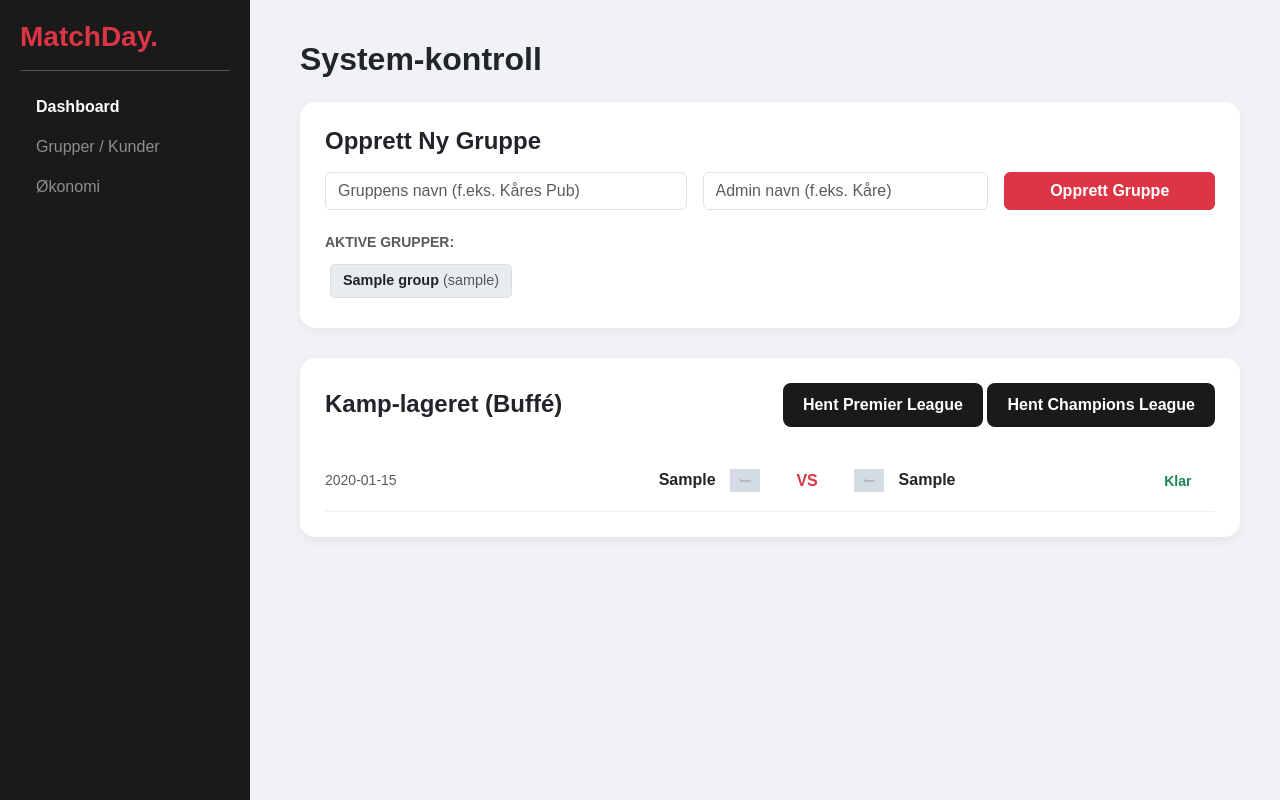
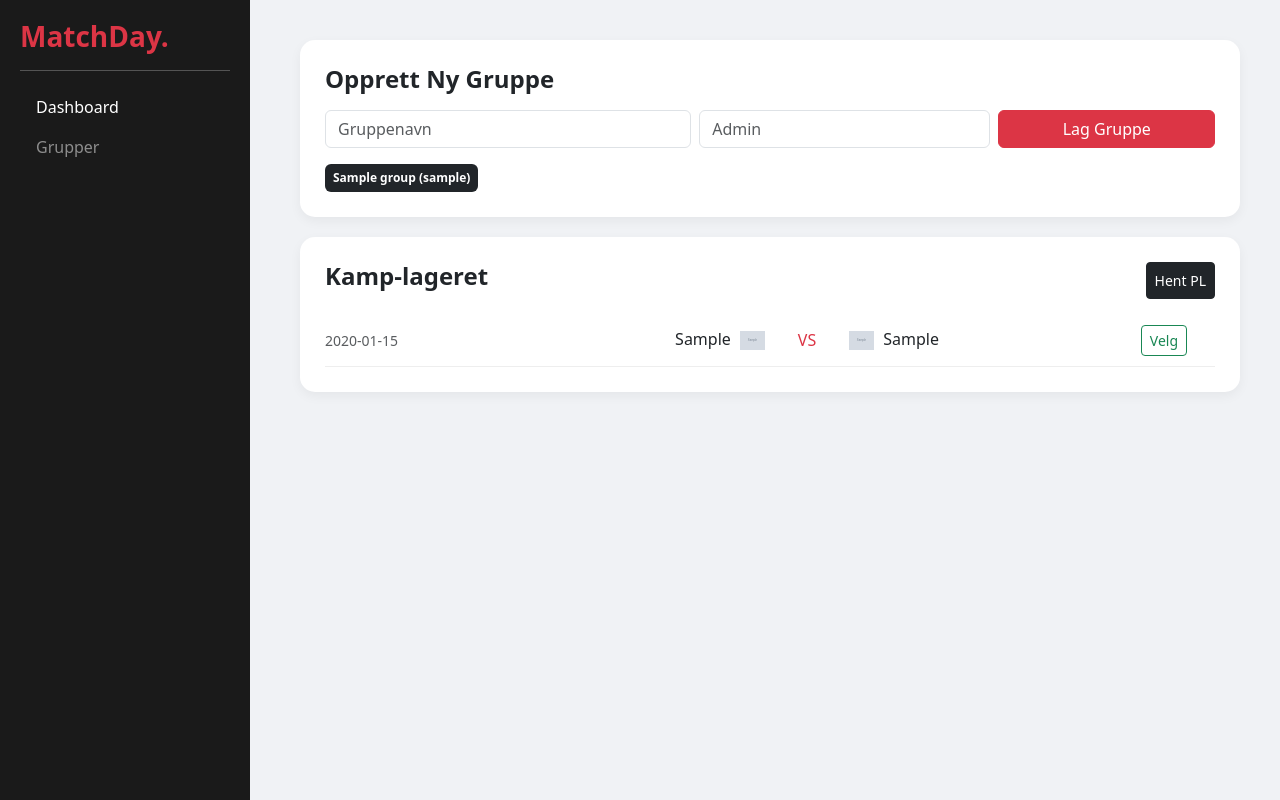
Before and after one commit to claseasybranding-ops/matchday-demo, a Flask app: page /super_admin_dashboard in a window 1280 px wide. Run offline with Flask 3, Linux system fonts and the light colour scheme; tables that the repository leaves empty hold one stand-in row (values such as "Sample post"); grey boxes marked "Sample" are stand-in pictures.

Commit message:
Update super_admin.html

```diff
--- a/templates/super_admin.html
+++ b/templates/super_admin.html
@@ -2,19 +2,15 @@
 <html lang="no">
 <head>
     <meta charset="UTF-8">
-    <meta name="viewport" content="width=device-width, initial-scale=1.0">
-    <title>Super-Admin | MatchDay Pro</title>
+    <title>Super-Admin | MatchDay</title>
     <link href="https://cdn.jsdelivr.net/npm/bootstrap@5.3.0/dist/css/bootstrap.min.css" rel="stylesheet">
     <style>
-        body { background: #f0f2f5; font-family: sans-serif; }
+        body { background: #f0f2f5; }
         .sidebar { background: #1a1a1a; color: white; min-height: 100vh; padding: 20px; position: fixed; width: 250px; }
         .main-content { margin-left: 260px; padding: 40px; }
-        .card { border-radius: 15px; border: none; box-shadow: 0 4px 12px rgba(0,0,0,0.05); background: white; padding: 25px; margin-bottom: 30px; }
-        .logo-sm { width: 30px; height: 30px; object-fit: contain; margin: 0 10px; }
-        .match-row { border-bottom: 1px solid #eee; padding: 15px 0; display: flex; align-items: center; }
-        .btn-api { background: #1a1a1a; color: white; border-radius: 8px; padding: 10px 20px; font-weight: bold; border: none; transition: 0.3s; }
-        .btn-api:hover { background: #cc0000; }
-        .group-tag { background: #e9ecef; border-radius: 5px; padding: 5px 12px; margin: 5px; display: inline-block; font-size: 0.9rem; border: 1px solid #ddd; }
+        .card { border-radius: 15px; border: none; box-shadow: 0 4px 12px rgba(0,0,0,0.05); background: white; padding: 25px; margin-bottom: 20px; }
+        .match-row { border-bottom: 1px solid #eee; padding: 10px 0; display: flex; align-items: center; }
+        .logo-sm { width: 25px; height: 25px; object-fit: contain; margin: 0 5px; }
     </style>
 </head>
 <body>
@@ -22,103 +18,57 @@
 <div class="sidebar">
     <h3 class="fw-bold text-danger">MatchDay.</h3>
     <hr>
-    <nav class="nav flex-column">
-        <a class="nav-link text-white fw-bold" href="#">Dashboard</a>
-        <a class="nav-link text-white-50" href="#">Grupper / Kunder</a>
-        <a class="nav-link text-white-50" href="#">Økonomi</a>
-    </nav>
+    <div class="nav flex-column">
+        <a class="nav-link text-white" href="#">Dashboard</a>
+        <a class="nav-link text-white-50" href="#">Grupper</a>
+    </div>
 </div>
 
 <div class="main-content">
-    <h2 class="fw-bold mb-4">System-kontroll</h2>
-
     <div class="card">
         <h4 class="fw-bold mb-3">Opprett Ny Gruppe</h4>
-        <div class="row g-3">
-            <div class="col-md-5">
-                <input type="text" id="groupName" class="form-control" placeholder="Gruppens navn (f.eks. Kåres Pub)">
-            </div>
-            <div class="col-md-4">
-                <input type="text" id="adminName" class="form-control" placeholder="Admin navn (f.eks. Kåre)">
-            </div>
-            <div class="col-md-3">
-                <button class="btn btn-danger w-100 fw-bold" onclick="createNewGroup()">Opprett Gruppe</button>
-            </div>
+        <div class="row g-2">
+            <div class="col-md-5"><input type="text" id="gName" class="form-control" placeholder="Gruppenavn"></div>
+            <div class="col-md-4"><input type="text" id="aName" class="form-control" placeholder="Admin"></div>
+            <div class="col-md-3"><button class="btn btn-danger w-100" onclick="createGroup()">Lag Gruppe</button></div>
         </div>
-        <div class="mt-4">
-            <h6 class="text-muted fw-bold small">AKTIVE GRUPPER:</h6>
-            <div id="active-groups">
-                {% for g in grupper %}
-                    <div class="group-tag">
-                        <strong>{{ g[1] }}</strong> <span class="text-muted">({{ g[2] }})</span>
-                    </div>
-                {% else %}
-                    <span class="text-muted small italic">Ingen grupper opprettet ennå.</span>
-                {% endfor %}
-            </div>
+        <div class="mt-3">
+            {% for g in grupper %}
+                <span class="badge bg-dark p-2 me-2">{{ g[1] }} ({{ g[2] }})</span>
+            {% endfor %}
         </div>
     </div>
 
     <div class="card">
-        <div class="d-flex justify-content-between align-items-center mb-4">
-            <h4 class="fw-bold m-0">Kamp-lageret (Buffé)</h4>
-            <div>
-                <button class="btn-api" onclick="importLeague('PL')">Hent Premier League</button>
-                <button class="btn-api" onclick="importLeague('CL')">Hent Champions League</button>
-            </div>
+        <div class="d-flex justify-content-between mb-3">
+            <h4 class="fw-bold">Kamp-lageret</h4>
+            <button class="btn btn-dark btn-sm" onclick="importLeague('PL')">Hent PL</button>
         </div>
-
-        <div id="match-list">
-            {% for k in kamper %}
-            <div class="match-row">
-                <div class="col-2 text-muted small">{{ k[6][:10] }}</div>
-                <div class="col-4 text-end fw-bold">
-                    {{ k[2] }} <img src="{{ k[4] }}" class="logo-sm">
-                </div>
-                <div class="col-1 text-center text-danger fw-bold">VS</div>
-                <div class="col-4 text-start fw-bold">
-                    <img src="{{ k[5] }}" class="logo-sm"> {{ k[3] }}
-                </div>
-                <div class="col-1 text-center">
-                    <span class="text-success small fw-bold">Klar</span>
-                </div>
-            </div>
-            {% endfor %}
+        {% for k in kamper %}
+        <div class="match-row">
+            <div class="col-2 small text-muted">{{ k[6][:10] }}</div>
+            <div class="col-4 text-end">{{ k[2] }} <img src="{{ k[4] }}" class="logo-sm"></div>
+            <div class="col-1 text-center text-danger">VS</div>
+            <div class="col-4"><img src="{{ k[5] }}" class="logo-sm"> {{ k[3] }}</div>
+            <div class="col-1"><button class="btn btn-sm btn-outline-success">Velg</button></div>
         </div>
+        {% endfor %}
     </div>
 </div>
 
 <script>
-    function createNewGroup() {
-        const name = document.getElementById('groupName').value;
-        const admin = document.getElementById('adminName').value;
-
-        if(!name || !admin) {
-            alert("Vennligst fyll ut både gruppenavn og admin-navn.");
-            return;
-        }
-
+    function createGroup() {
+        const name = document.getElementById('gName').value;
+        const admin = document.getElementById('aName').value;
         fetch('/api/create_group', {
             method: 'POST',
-            headers: { 'Content-Type': 'application/json' },
-            body: JSON.stringify({ name: name, admin_name: admin })
-        })
-        .then(res => res.json())
-        .then(data => {
-            alert(data.status);
-            window.location.reload();
-        });
+            headers: {'Content-Type': 'application/json'},
+            body: JSON.stringify({name: name, admin_name: admin})
+        }).then(() => window.location.reload());
     }
-
     function importLeague(code) {
-        fetch('/api/import_league/' + code)
-            .then(res => res.json())
-            .then(data => {
-                alert(data.status);
-                window.location.reload();
-            });
+        fetch('/api/import_league/' + code).then(() => window.location.reload());
     }
 </script>
-
 </body>
 </html>
```
